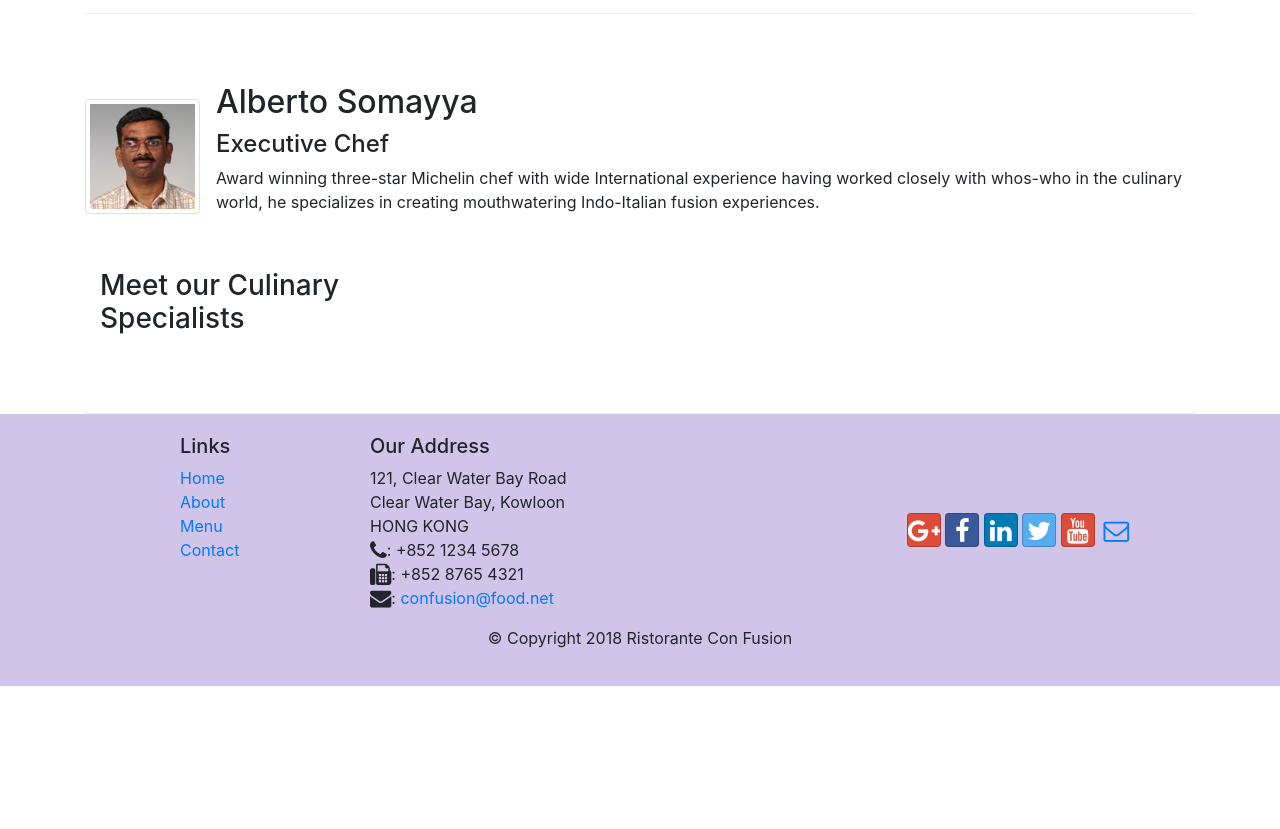
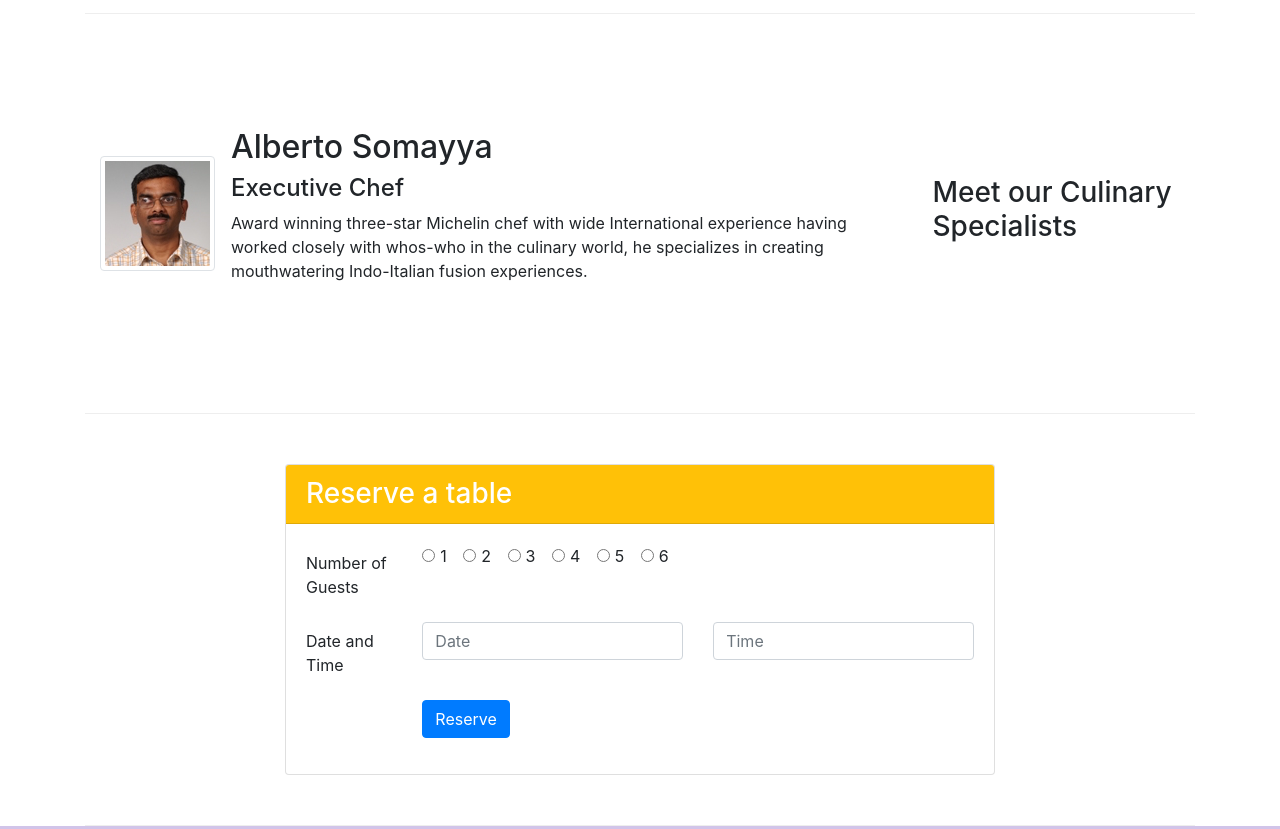
Before and after one commit to AkshayDube/coursera-Bootstrap, a website: page index.html in a window 1280 px wide. Shown: the part 1120-1949 px from the top of the page. Before the commit the page ends 1806 px from the top, so only its background shows below. Drawn offline with nearby package versions, Linux system fonts and the light colour scheme.

Commit message:
Assignment 2 Task 1 which is to add a form to reserve the table

```diff
--- a/index.html
+++ b/index.html
@@ -85,7 +85,8 @@
             <div class="col-12 col-sm-4 order-sm-last col-md-3">
                 <h3>Meet our Culinary Specialists</h3>
             </div>
-            <div class="media">
+            <div class="col col-sm order-sm-first col-md">
+                <div class="media">
                     <img class="d-flex mr-3 img-thumbnail align-self-center"
                             src="img/alberto.png" alt="Alberto Somayya">
                     <div class="media-body">
@@ -98,7 +99,71 @@
                             </p>
                     </div>
                 </div>
+            </div>
         </div>
+
+        <div class="row row-content">
+            <div class="col-12 col-sm-8 justify-content-center offset-sm-2">
+                <div class="card">
+                    <h3 class="card-header bg-warning text-white">Reserve a table</h3>
+                    <div class="card-body">
+                    <form>
+                        <div class="form-group row">
+                            <label for="Number of Guests" class="col-md-2 col-form-label">Number of Guests</label>
+                            <div class="col-12 col-md-9 id='rad'">
+                                    <div class="form-check form-check-inline">
+                                        <input class="form-check-input" type="radio" name="inlineRadioOptions"
+                                            id="inlineRadio1" value="option1">
+                                        <label class="form-check-label" for="inlineRadio1">1</label>
+                                    </div>
+                                    <div class="form-check form-check-inline">
+                                        <input class="form-check-input" type="radio" name="inlineRadioOptions"
+                                            id="inlineRadio2" value="option2">
+                                        <label class="form-check-label" for="inlineRadio2">2</label>
+                                    </div>
+                                    <div class="form-check form-check-inline">
+                                        <input class="form-check-input" type="radio" name="inlineRadioOptions"
+                                            id="inlineRadio3" value="option3">
+                                        <label class="form-check-label" for="inlineRadio3">3</label>
+                                    </div>
+                                    <div class="form-check form-check-inline">
+                                        <input class="form-check-input" type="radio" name="inlineRadioOptions"
+                                            id="inlineRadio4" value="option4">
+                                        <label class="form-check-label" for="inlineRadio4">4</label>
+                                    </div>
+                                    <div class="form-check form-check-inline">
+                                        <input class="form-check-input" type="radio" name="inlineRadioOptions"
+                                            id="inlineRadio5" value="option5">
+                                        <label class="form-check-label" for="inlineRadio5">5</label>
+                                    </div>
+                                    <div class="form-check form-check-inline">
+                                        <input class="form-check-input" type="radio" name="inlineRadioOptions"
+                                            id="inlineRadio6" value="option6">
+                                        <label class="form-check-label" for="inlineRadio6">6</label>
+                                    </div>
+                                </div>
+                        </div>
+                        <div class="form-group row">
+                            <label for="Date and Time" class="col-md-2 col-form-label">Date and Time</label>
+                            <div class="col-md-5">
+                                <input type="text" class="form-control" id="date" name="date" placeholder="Date">
+                            </div>
+                            <div class="col-md-5">
+                                <input type="text" class="form-control" id="time" name="time" placeholder="Time">
+                            </div>
+                        </div>
+                        <div class="form-group row">
+                            <div class="offset-md-2 col-md-10">
+                            <button type="submit" class="btn btn-primary">Reserve</button>
+                            </div>
+                        </div>
+                    </form>
+                    </div>
+                </div>
+            </div>
+
+        </div>
+
     </div>
 
     <footer class="footer">
```
